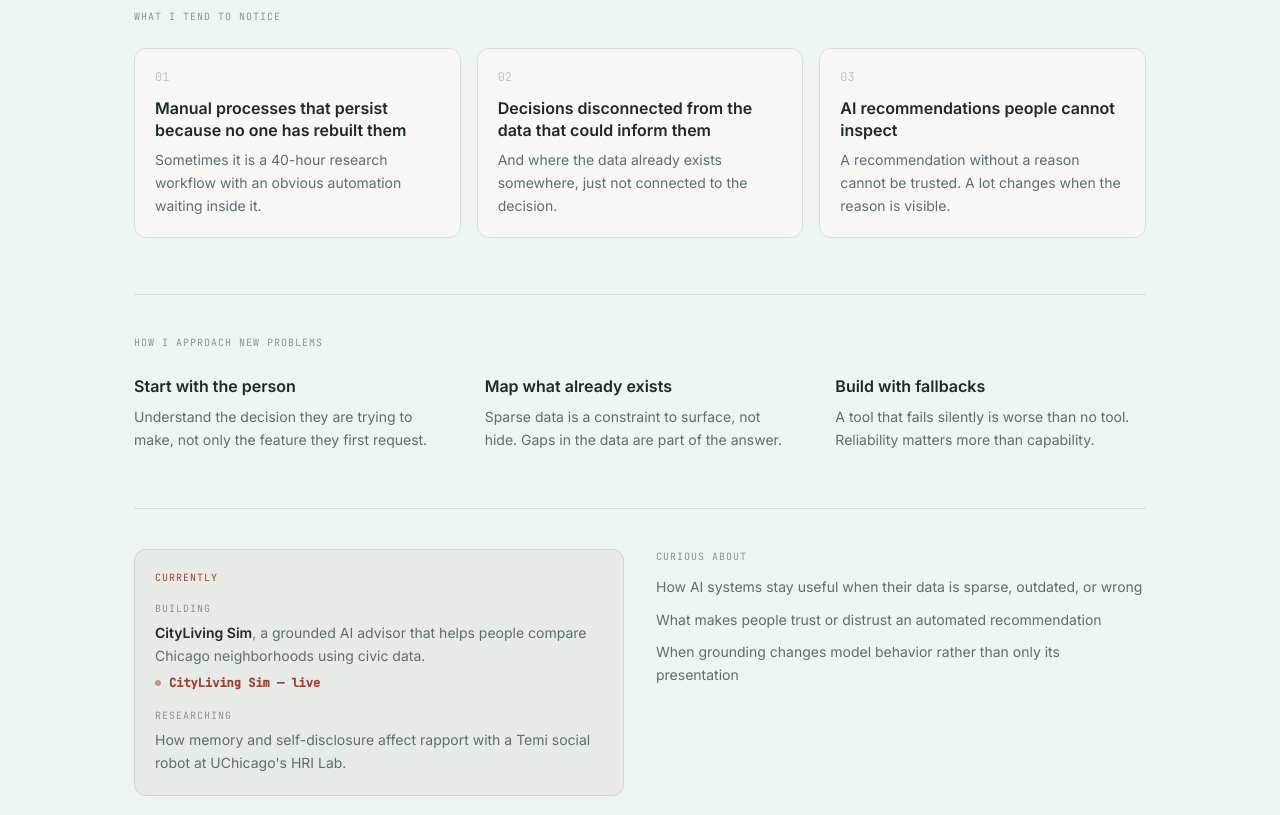
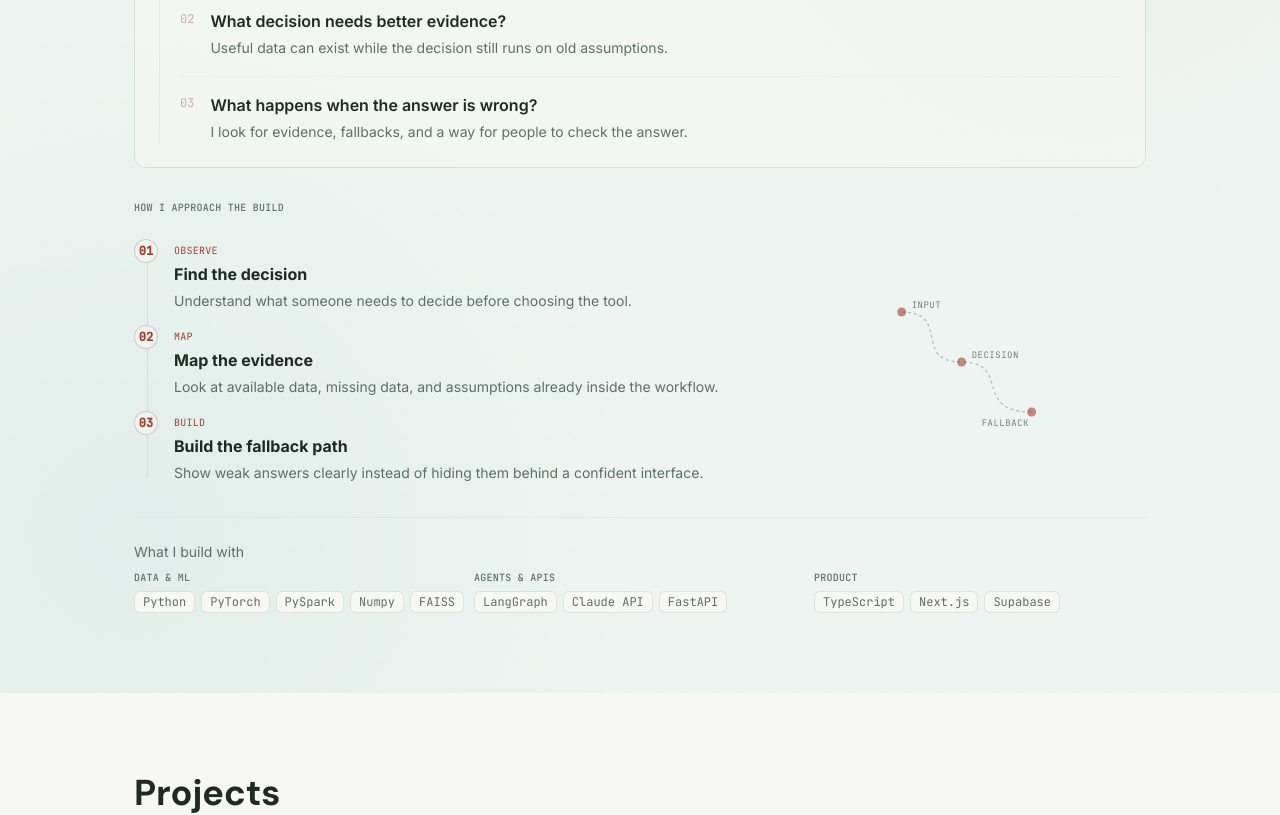
Before and after one commit to yeeelaineeeliang/yeeelaineeeliang.github.io, a React (Vite) app: page /AboutMe in a window 1280 px wide. Shown: the part 1100-1915 px from the top of the page. Built offline with nearby package versions, Linux system fonts and the light colour scheme.

Commit message:
updated About page

```diff
--- a/src/components/About.jsx
+++ b/src/components/About.jsx
@@ -1,40 +1,46 @@
-const OBSERVATIONS = [
+const NOTICE_QUESTIONS = [
   {
     n: '01',
-    headline: 'Manual processes that persist because no one has rebuilt them',
-    body: 'Sometimes it is a 40-hour research workflow with an obvious automation waiting inside it.',
+    question: 'What work keeps repeating?',
+    answer: 'Manual steps often reveal a simpler automation path.',
   },
   {
     n: '02',
-    headline: 'Decisions disconnected from the data that could inform them',
-    body: 'And where the data already exists somewhere, just not connected to the decision.',
+    question: 'What decision needs better evidence?',
+    answer: 'Useful data can exist while the decision still runs on old assumptions.',
   },
   {
     n: '03',
-    headline: 'AI recommendations people cannot inspect',
-    body: 'A recommendation without a reason cannot be trusted. A lot changes when the reason is visible.',
+    question: 'What happens when the answer is wrong?',
+    answer: 'I look for evidence, fallbacks, and a way for people to check the answer.',
   },
 ]
 
 const APPROACH_STEPS = [
   {
-    label: 'Start with the person',
-    body: 'Understand the decision they are trying to make, not only the feature they first request.',
+    n: '01',
+    verb: 'Observe',
+    label: 'Find the decision',
+    body: 'Understand what someone needs to decide before choosing the tool.',
   },
   {
-    label: 'Map what already exists',
-    body: 'Sparse data is a constraint to surface, not hide. Gaps in the data are part of the answer.',
+    n: '02',
+    verb: 'Map',
+    label: 'Map the evidence',
+    body: 'Look at available data, missing data, and assumptions already inside the workflow.',
   },
   {
-    label: 'Build with fallbacks',
-    body: 'A tool that fails silently is worse than no tool. Reliability matters more than capability.',
+    n: '03',
+    verb: 'Build',
+    label: 'Build the fallback path',
+    body: 'Show weak answers clearly instead of hiding them behind a confident interface.',
   },
 ]
 
 const TOOLKIT_GROUPS = [
   {
     label: 'Data & ML',
-    items: ['Python', 'PyTorch', 'PySpark', 'FAISS'],
+    items: ['Python', 'PyTorch', 'PySpark', 'Numpy', 'FAISS'],
   },
   {
     label: 'Agents & APIs',
@@ -48,128 +54,129 @@ const TOOLKIT_GROUPS = [
 
 export default function About() {
   return (
-    <section id="about" className="section bg-bg-alt">
-      <div className="container-content">
+    <section
+      id="about"
+      className="section relative pt-14 bg-bg-alt"
+      style={{
+        background: `
+          radial-gradient(circle at 85% 15%, rgba(190, 75, 52, 0.04), transparent 32%),
+          radial-gradient(circle at 10% 85%, rgba(47, 143, 131, 0.06), transparent 36%),
+          #EDF4F1
+        `,
+      }}
+    >
+      <div
+        aria-hidden="true"
+        className="pointer-events-none absolute inset-0"
+        style={{
+          backgroundImage: 'radial-gradient(circle, rgba(94, 111, 104, 0.02) 1px, transparent 1px)',
+          backgroundSize: '28px 28px',
+          zIndex: 0,
+        }}
+      />
+
+      <div className="container-content" style={{ position: 'relative', zIndex: 1 }}>
 
         {/* Opening */}
-        <div className="fade-in mb-16 max-w-2xl">
-          <p className="font-mono text-xs uppercase tracking-widest text-accent mb-4">How I think</p>
-          <h2 className="text-3xl sm:text-4xl font-extrabold leading-tight mb-5">
-            I&apos;m drawn to situations where people are working around systems that should work better.
+        <div className="fade-in mb-8 max-w-3xl">
+          <p className="font-mono text-xs uppercase tracking-wide text-accent mb-3">How I think</p>
+          <h2 className="text-2xl sm:text-3xl font-bold leading-[1.15] mb-4">
+            I notice{' '}
+            <span className="bg-accent/10 rounded px-1">broken workflows</span>{' '}
+            before they look like technical problems.
           </h2>
-          <p className="text-base text-muted leading-relaxed">
-            Most of my projects start with a gap I encountered firsthand. I look at what data already
-            exists, what the person actually needs, and what system could connect the two.
-          </p>
         </div>
 
-        {/* Observations — three cards */}
-        <div className="fade-in mb-14">
-          <p className="font-mono text-[10px] uppercase tracking-widest text-muted-2 mb-6">
+        {/* Notice — question panel */}
+        <div className="fade-in mb-8">
+          <p className="font-mono text-[10px] font-medium uppercase tracking-wide text-muted mb-3">
             What I tend to notice
           </p>
-          <div className="grid grid-cols-1 sm:grid-cols-3 gap-4">
-            {OBSERVATIONS.map(({ n, headline, body }) => (
-              <div key={n} className="rounded-xl border border-border bg-bg p-5">
-                <span className="font-mono text-xs text-muted-2/50 block mb-3 select-none">{n}</span>
-                <p className="text-base font-semibold text-text leading-snug mb-2">{headline}</p>
-                <p className="text-sm text-muted leading-relaxed">{body}</p>
-              </div>
-            ))}
+          <div className="rounded-xl border border-border bg-bg/60 p-6">
+            <p className="text-base font-bold text-text mb-5">Before I build, I usually ask:</p>
+            <div className="border-l border-border/50 pl-5 divide-y divide-border/25">
+              {NOTICE_QUESTIONS.map(({ n, question, answer }) => (
+                <div key={n} className="flex gap-4 py-4 first:pt-0 last:pb-0">
+                  <span className="font-mono text-xs text-accent/40 pt-0.5 shrink-0">{n}</span>
+                  <div>
+                    <p className="text-base font-semibold text-text mb-1">{question}</p>
+                    <p className="text-sm text-muted leading-relaxed">{answer}</p>
+                  </div>
+                </div>
+              ))}
+            </div>
           </div>
         </div>
 
         {/* Approach */}
-        <div className="fade-in mb-14 border-t border-border pt-10">
-          <p className="font-mono text-[10px] uppercase tracking-widest text-muted-2 mb-6">
-            How I approach new problems
+        <div className="fade-in mb-8">
+          <p className="font-mono text-[10px] font-medium uppercase tracking-wide text-muted mb-6">
+            How I approach the build
           </p>
-          <div className="grid grid-cols-1 sm:grid-cols-3 gap-6 sm:gap-10">
-            {APPROACH_STEPS.map(({ label, body }) => (
-              <div key={label}>
-                <p className="font-semibold text-base text-text mb-2">{label}</p>
-                <p className="text-sm text-muted leading-relaxed">{body}</p>
-              </div>
-            ))}
-          </div>
-        </div>
-
-        {/* Currently + Curious */}
-        <div className="fade-in grid md:grid-cols-2 gap-8 border-t border-border pt-10 mb-10">
-          <div className="rounded-xl border border-accent/15 bg-accent/[0.05] p-5">
-            <p className="font-mono text-[10px] uppercase tracking-widest text-accent mb-4">
-              Currently
-            </p>
-            <div className="space-y-4">
-              <div>
-                <p className="font-mono text-[10px] uppercase tracking-widest text-muted-2 mb-1.5">
-                  Building
-                </p>
-                <p className="text-sm leading-relaxed text-muted">
-                  <strong className="font-semibold text-text">CityLiving Sim</strong>, a grounded AI
-                  advisor that helps people compare Chicago neighborhoods using civic data.
-                </p>
-                <a
-                  href="https://citysim-gamma.vercel.app/"
-                  target="_blank"
-                  rel="noopener noreferrer"
-                  className="inline-flex items-center gap-2 font-mono text-xs font-semibold text-accent hover:underline transition-colors duration-200 mt-2"
-                >
-                  <span className="h-1.5 w-1.5 rounded-full bg-accent animate-pulse" />
-                  CityLiving Sim — live
-                </a>
-              </div>
-              <div>
-                <p className="font-mono text-[10px] uppercase tracking-widest text-muted-2 mb-1.5">
-                  Researching
-                </p>
-                <p className="text-sm leading-relaxed text-muted">
-                  How memory and self-disclosure affect rapport with a Temi social robot at
-                  UChicago&apos;s HRI Lab.
-                </p>
+          <div className="grid lg:grid-cols-[2fr_1fr] gap-6 items-center">
+            <div className="relative max-w-none">
+              <div aria-hidden="true" className="absolute left-[13px] top-2 bottom-2 w-px bg-border" />
+              <div className="space-y-3">
+                {APPROACH_STEPS.map(({ n, verb, label, body }) => (
+                  <div key={label} className="flex gap-4">
+                    <span className="relative z-10 flex h-6 w-6 shrink-0 items-center justify-center rounded-full border border-accent/25 bg-bg-alt font-mono text-xs font-semibold text-accent">
+                      {n}
+                    </span>
+                    <div className="pt-1">
+                      <p className="font-mono text-[10px] uppercase tracking-wide text-accent mb-1">{verb}</p>
+                      <p className="font-bold text-base text-text mb-1">{label}</p>
+                      <p className="text-sm text-muted leading-relaxed">{body}</p>
+                    </div>
+                  </div>
+                ))}
               </div>
             </div>
-          </div>
 
-          <div>
-            <p className="font-mono text-[10px] uppercase tracking-widest text-muted-2 mb-3">
-              Curious about
-            </p>
-            <ul className="space-y-2.5">
-              <li className="text-sm leading-relaxed text-muted">
-                How AI systems stay useful when their data is sparse, outdated, or wrong
-              </li>
-              <li className="text-sm leading-relaxed text-muted">
-                What makes people trust or distrust an automated recommendation
-              </li>
-              <li className="text-sm leading-relaxed text-muted">
-                When grounding changes model behavior rather than only its presentation
-              </li>
-            </ul>
+            {/* Faint systems sketch, aligned to the three process rows: Observe/Map/Build as Input/Decision/Fallback */}
+            <svg
+              aria-hidden="true"
+              className="hidden lg:block"
+              width="100%"
+              height="140"
+              viewBox="0 0 200 140"
+              fill="none"
+            >
+              <path
+                d="M20 20 C 70 20, 30 70, 80 70 C 130 70, 90 120, 150 120"
+                stroke="rgba(94,111,104,0.4)"
+                strokeWidth="1.25"
+                strokeDasharray="3 3"
+              />
+              <circle cx="20" cy="20" r="4.5" fill="rgba(163,63,47,0.6)" />
+              <circle cx="80" cy="70" r="4.5" fill="rgba(163,63,47,0.6)" />
+              <circle cx="150" cy="120" r="4.5" fill="rgba(163,63,47,0.6)" />
+              <text x="30" y="16" className="font-mono" fontSize="9" letterSpacing="0.5" fill="rgba(94,111,104,0.85)">
+                INPUT
+              </text>
+              <text x="90" y="66" className="font-mono" fontSize="9" letterSpacing="0.5" fill="rgba(94,111,104,0.85)">
+                DECISION
+              </text>
+              <text x="100" y="134" className="font-mono" fontSize="9" letterSpacing="0.5" fill="rgba(94,111,104,0.85)">
+                FALLBACK
+              </text>
+            </svg>
           </div>
         </div>
 
         {/* Toolkit */}
-        <div className="fade-in border-t border-border pt-8">
-          <p className="font-mono text-[10px] uppercase tracking-widest text-muted-2 mb-3">
-            How I work
-          </p>
-          <p className="text-sm text-muted leading-relaxed mb-6 max-w-xl">
-            I work across the full path from data to product. That usually means Python for pipelines
-            and models, TypeScript for the product layer, and APIs that make the system usable outside
-            a notebook.
-          </p>
-          <div className="grid grid-cols-1 sm:grid-cols-3 gap-6">
+        <div className="fade-in border-t border-border/40 pt-6">
+          <p className="text-sm text-muted mb-2">What I build with</p>
+          <div className="grid grid-cols-1 sm:grid-cols-3 gap-2">
             {TOOLKIT_GROUPS.map(({ label, items }) => (
               <div key={label}>
-                <p className="font-mono text-[10px] uppercase tracking-widest text-muted-2 mb-2">
+                <p className="font-mono text-[10px] font-medium uppercase tracking-wide text-muted mb-1.5">
                   {label}
                 </p>
                 <div className="flex flex-wrap gap-1.5">
                   {items.map(item => (
                     <span
                       key={item}
-                      className="rounded-md border border-border/80 bg-bg px-2.5 py-1 font-mono text-xs text-muted"
+                      className="rounded-md border border-border/80 bg-bg px-2 py-0.5 font-mono text-xs text-muted transition-colors duration-200 hover:border-accent/40 hover:bg-accent/[0.06]"
                     >
                       {item}
                     </span>
```
Also changed, not shown: 1 other file (tests, documents, lock files or other folders).
